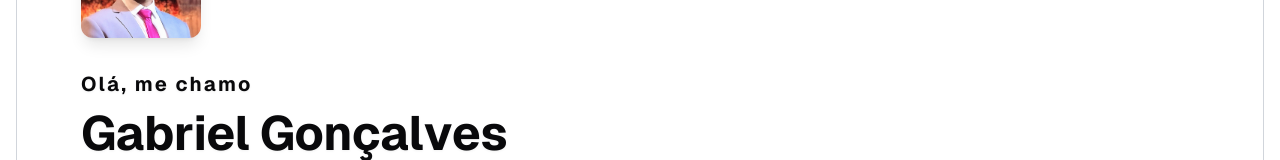
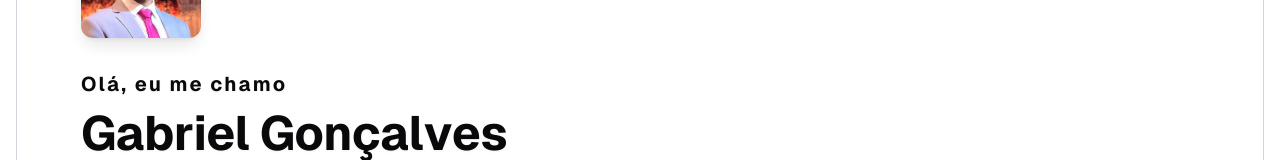
Before and after one commit to gabriellucasvh/portfolio, a Next.js app: page / in a window 1280 px wide. Shown: the part 216-376 px from the top of the page. Built offline with nearby package versions, Linux system fonts and the light colour scheme.

Commit message:
Update Inicio.tsx

```diff
--- a/components/Sections/Inicio.tsx
+++ b/components/Sections/Inicio.tsx
@@ -20,7 +20,7 @@ const Inicio = () => {
         />
         <GradualSpacing
           className="text-center md:text-start text-xl font-bold -tracking-widest mt-5"
-          text="Olá, me chamo"
+          text="Olá, eu me chamo"
         />
         <GradualSpacing
           className="text-center md:text-start text-3xl md:text-5xl font-bold -tracking-widest"
```
